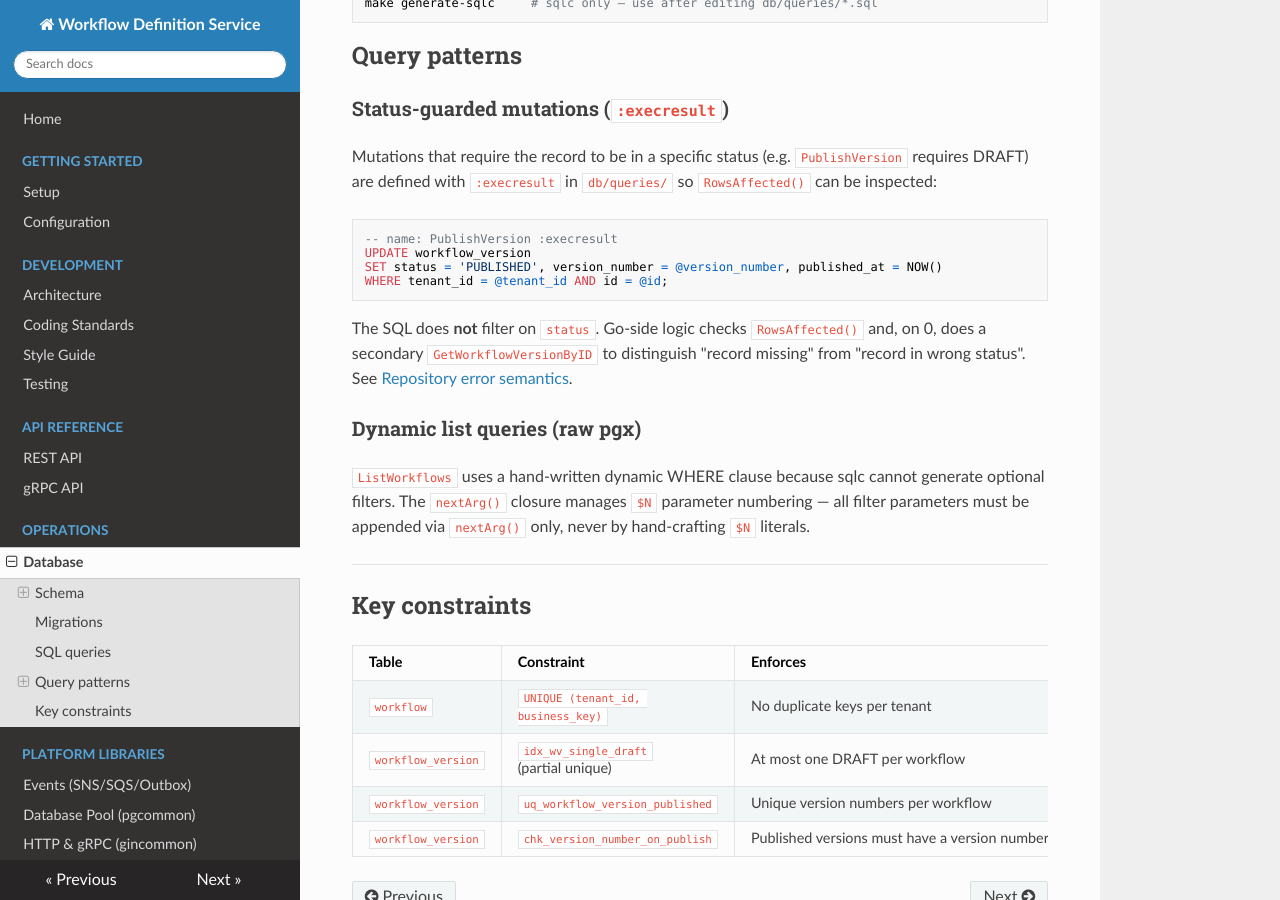
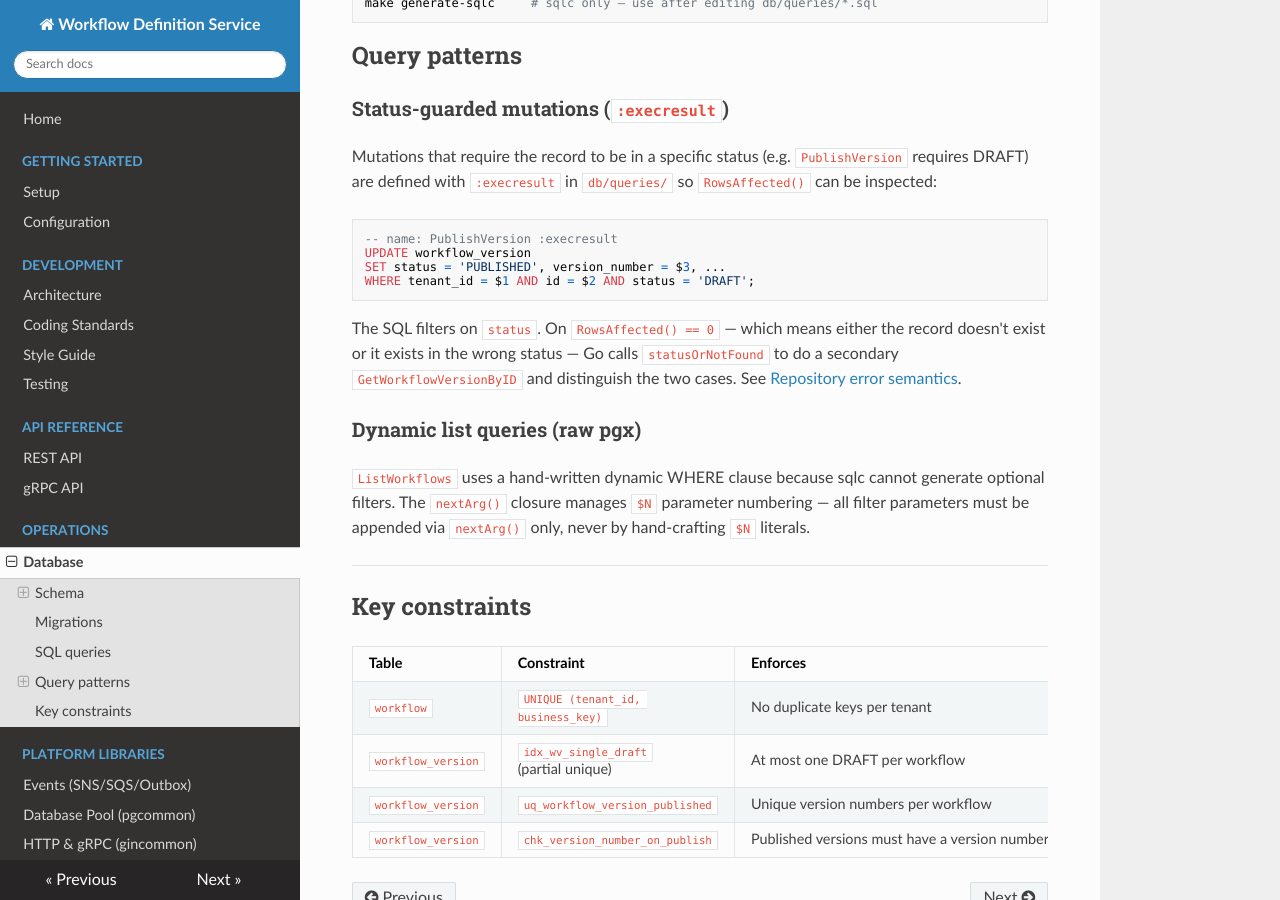
Before and after one commit to BCBP-SOLUTIONS-FZC-LLC/workflow-definition-service, an MkDocs documentation site: the page built from docs/database.md, in a window 1280 px wide and 900 px high, scrolled down 1636 px. Built offline with MkDocs 1.6.1, drawn with Linux system fonts in a browser that asks for light colours; nearby versions of some CDN libraries.

Commit message:
docs: fix statusOrNotFound description and document Transactor + error semantics
CLAUDE.md and both user-facing docs incorrectly said SQL mutations do not
filter on status. They do — the WHERE clause includes AND status='DRAFT' etc.
The statusOrNotFound probe disambiguates 0-rows as missing vs wrong-status.

Also adds Transactor pattern and repository error semantics sections to
architecture.md, and a SQL query patterns section to database.md.

Co-Authored-By: Claude Sonnet 4.6 <noreply@anthropic.com>

````diff
--- a/docs/database.md
+++ b/docs/database.md
@@ -68,11 +68,11 @@ Mutations that require the record to be in a specific status (e.g. `PublishVersi
 ```sql
 -- name: PublishVersion :execresult
 UPDATE workflow_version
-SET status = 'PUBLISHED', version_number = @version_number, published_at = NOW()
-WHERE tenant_id = @tenant_id AND id = @id;
+SET status = 'PUBLISHED', version_number = $3, ...
+WHERE tenant_id = $1 AND id = $2 AND status = 'DRAFT';
 ```
 
-The SQL does **not** filter on `status`. Go-side logic checks `RowsAffected()` and, on 0, does a secondary `GetWorkflowVersionByID` to distinguish "record missing" from "record in wrong status". See [Repository error semantics](architecture.md#repository-error-semantics).
+The SQL filters on `status`. On `RowsAffected() == 0` — which means either the record doesn't exist or it exists in the wrong status — Go calls `statusOrNotFound` to do a secondary `GetWorkflowVersionByID` and distinguish the two cases. See [Repository error semantics](architecture.md#repository-error-semantics).
 
 ### Dynamic list queries (raw pgx)
 
````
Also changed, not shown: .claude/CLAUDE.md (+1 -1 lines), docs/architecture.md (+2 -2 lines).
